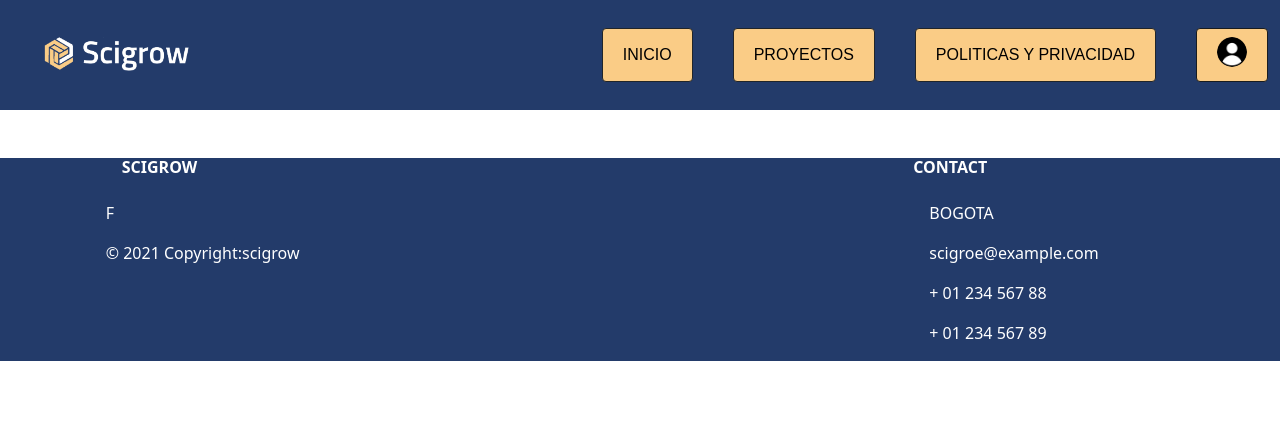
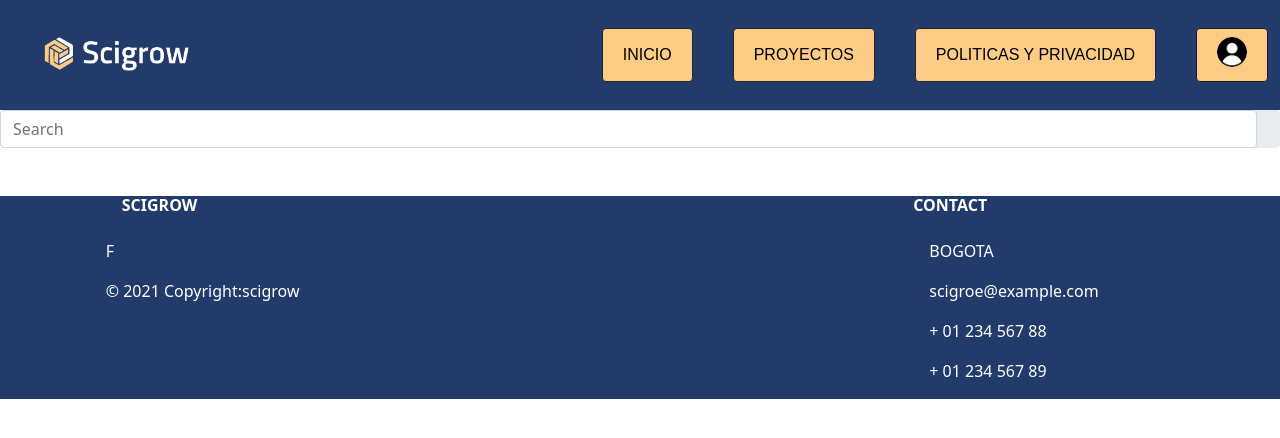
Before and after one commit to aalejoz25/scigrow-web, an Angular app: page / in a window 1280 px wide. Shown: the top 438 px of the page. Built offline with nearby package versions, Linux system fonts and the light colour scheme; a web font is replaced by a local one.

Commit message:
busqueda

```diff
--- a/src/app/componentes/pagina_base/app.component.html
+++ b/src/app/componentes/pagina_base/app.component.html
@@ -1,3 +1,8 @@
 <app-header></app-header>
-
+<div class="input-group rounded">
+    <input type="search" class="form-control rounded" placeholder="Search" aria-label="Search" aria-describedby="search-addon" />
+    <span class="input-group-text border-0" id="search-addon">
+      <i class="fas fa-search"></i>
+    </span>
+  </div>
 <app-footer></app-footer>
```
